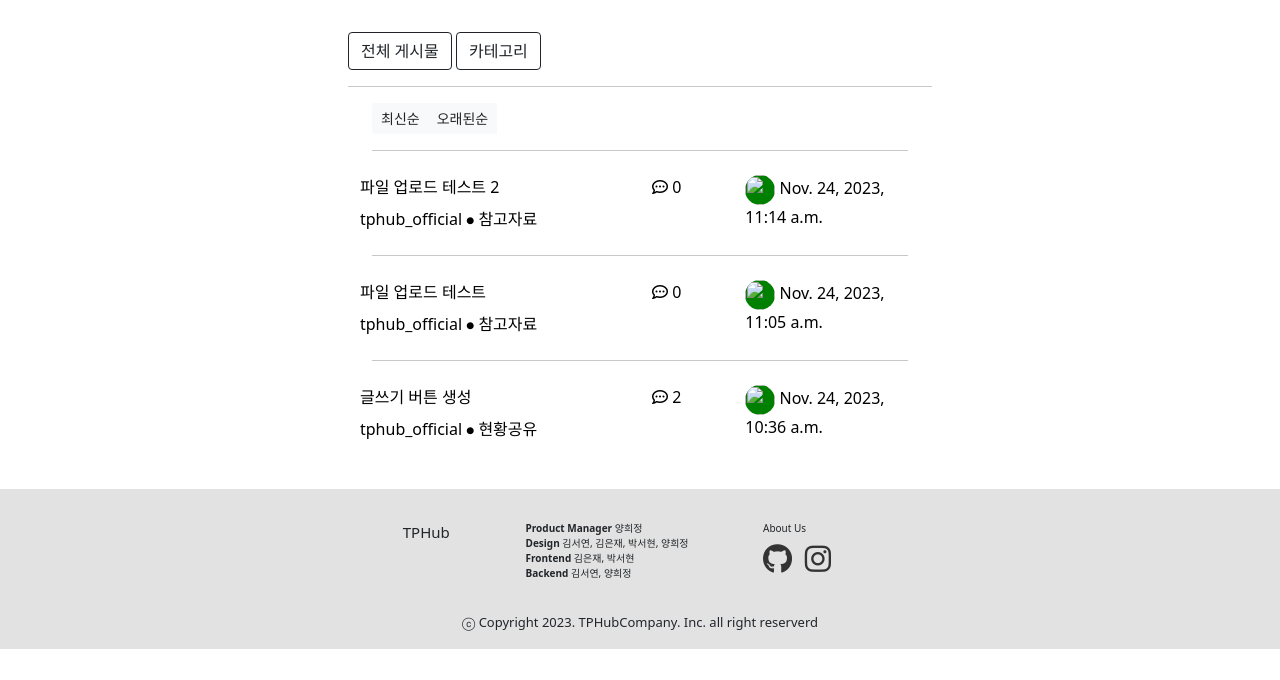
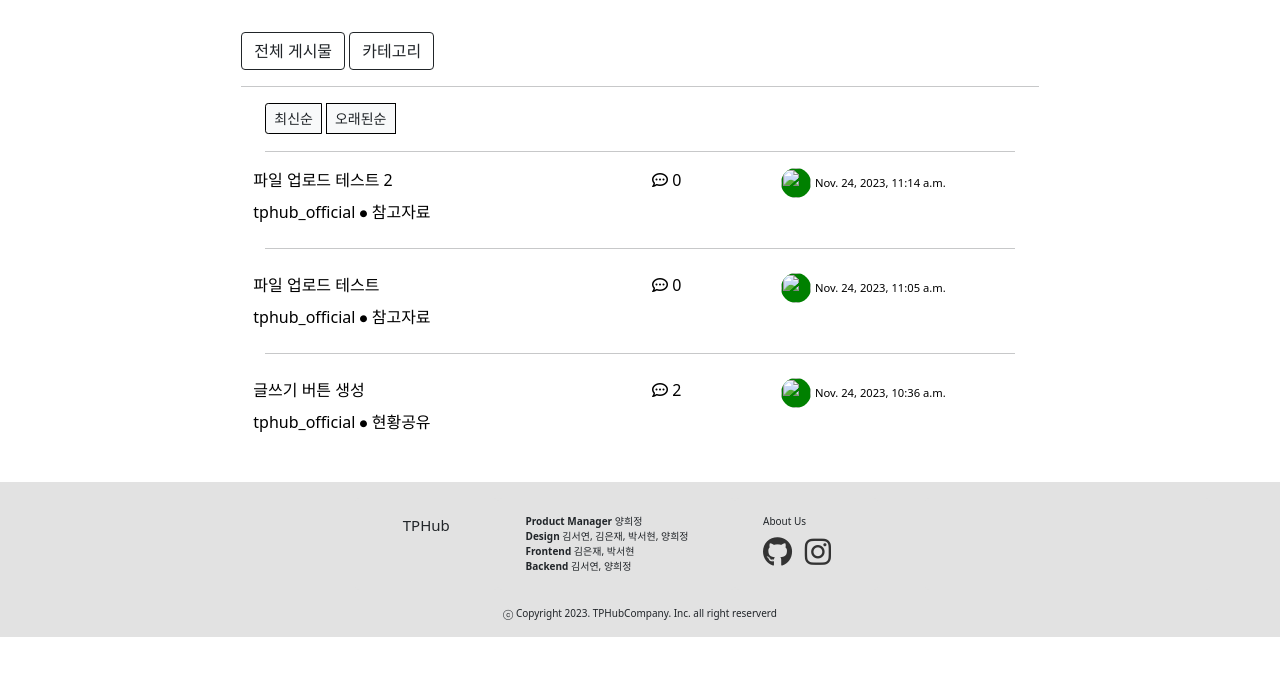
Before and after one commit to 23InternetProgramming/TPHub_official, a Django app: page /board/ in a window 1280 px wide. Shown: the part 120-800 px from the top of the page. Run offline with Django 4.2, Linux system fonts and the light colour scheme; data comes from the database, SQL or seed files in the repository; both versions use the stored data as it was after the commit; some libraries are stand-ins or nearby versions.

Commit message:
KEJ - footer,detail,category 수정

```diff
--- /dev/null
+++ b/board/static/board/css/button.css
@@ -0,0 +1,12 @@
+/* button.css */
+
+.custom-btn {
+    border: 1px solid #000000;
+    background-color: #f8f9fa;
+    color: #495057;
+    margin-right: 5px;
+ }
+
+.custom-btn:hover {
+    background-color: #d0006f;
+}
--- a/board/templates/board/base.html
+++ b/board/templates/board/base.html
@@ -45,7 +45,7 @@
 
     <div class="container-fluid my-3">
         <div class="row">
-            <div class="col-md-6 mx-auto" id="main-area">
+            <div class="col-md-8 mx-auto" id="main-area">
                     <div class="card-body">
                          <div class="row mb-2">
                             <div class="col-md-12">
--- a/board/templates/board/category_list.html
+++ b/board/templates/board/category_list.html
@@ -27,7 +27,7 @@
 
         {% for c in category_list %}
           <!-- 카테고리 상자 반복 -->
-          <a href="{{ c.get_absolute_url }}">
+          <a href="{{ c.get_absolute_url }}" style="text-decoration: none; color:black;">
             <div class="category-item">
               {% if c.head_image %} <!-- 이 if문 없으면 {{ p.head_image.url }} 이거 오류남... -->
                 <img class="center-cropped" src="{{ c.head_image.url }}" alt="{{ c }} head image">
@@ -41,7 +41,7 @@
                 </style>
               {% endif %}
               <h3>{{ c.name }}</h3>
-              <h4>{{ c.hook_text }}</h4>
+              <h5>{{ c.hook_text }}</h5>
             </div>
           </a>
         {% endfor %}
--- a/board/templates/board/post_list.html
+++ b/board/templates/board/post_list.html
@@ -3,15 +3,18 @@
 
 {% load static %}
 
+<head>
+    <link rel="stylesheet" type="text/css" href="{% static 'board/css/button.css' %}">
+</head>
 
 <div class="container">
     <div class="row">
         <div class="col-md-7">
-            <div class="btn-group" style="margin-bottom: 0px; ">
-                <button type="button" class="btn btn-sm btn-light text-dark" onclick="{{ post.change_ordering }}">최신순
-                </button>
-                <button type="button" class="btn btn-sm btn-light text-dark" onclick="changeOrdering('-pk')">오래된순
-                </button>
+            <div class="btn-group" style="margin-bottom: 1px; ">
+                <button type="button" class="btn btn-sm btn-light text-dark custom-btn"
+                        onclick="{{ post.change_ordering }}"> 최신순 </button>
+                <button type="button" class="btn btn-sm btn-light text-dark custom-btn"
+                        onclick="changeOrdering('-pk')"> 오래된순 </button>
 
                 <script src="https://code.jquery.com/jquery-3.6.4.min.js"></script>
                 <script>
@@ -34,21 +37,24 @@
                             }
                         });
                     }
+
+
                 </script>
             </div>
-
+        </div>
+        <div class="col-md-5 text-end">
             {% if user.is_authenticated %}
             {% if user.is_superuser or user.is_staff %}
-            <a class="btn btn-dark btn-sm float-end" href="/board/create_post/" role="button"
-               style="background-color: transparent; border-color: black;color: black; float-end">
-                <i class="fas fa-pen">글쓰기</i>
+            <a class="btn btn-dark btn-sm" href="/board/create_post/" role="button"
+               style="background-color: transparent; border-color: black; color: black;">
+                <i class="fas fa-pen"></i> 글쓰기
             </a>
             {% endif %}
             {% endif %}
-
         </div>
     </div>
-    <hr class="mb-4"> <!-- 공백과 선을 추가 -->
+
+    <hr>
 
     {% if post_list.exists %}
     {% for p in post_list %}
@@ -75,7 +81,7 @@
             <div class="col-md-4 text-right">
                 <img src="{{ p.author.profile_picture.url }}" alt="" style="background:green"
                      class="rounded-circle" height="30" width="30">
-                <span>{{ p.created_at }}</span>
+                <span style="font-size: 0.7em;">{{ p.created_at }}</span>
             </div>
         </div>
     </a>
--- a/board/templates/board/post_update_form.html
+++ b/board/templates/board/post_update_form.html
@@ -7,11 +7,12 @@
 {% block main_area %}
 <h1> Edit Post</h1>
 <hr>
-        <form method = "post" enctype = "multipart/form-data">
+<form method="post" enctype="multipart/form-data">
     {% csrf_token %}
     <table>
         {{ form }}
     </table>
+    <div style="text-align: right;">
         <button type="submit"> Submit</button>
 </form>
 {% endblock %}
--- a/landing_page/templates/landing_page/footer.html
+++ b/landing_page/templates/landing_page/footer.html
@@ -62,7 +62,7 @@
     </div>
 
     <div class="row">
-        <div class="text-center pt-3" style="font-size: 13px;">
+        <div class="text-center pt-3" style="font-size: 10px;">
             ⓒ Copyright 2023. TPHubCompany. Inc. all right reserverd
         </div>
     </div>
```
Also changed, not shown: board/static/board/css/comment.css (added, +32 -0 lines), board/templates/board/post_detail.html (+10 -4 lines), schedule/templates/schedule/post_list.html (deleted, +0 -36 lines), db.sqlite3, schedule/apps.py (line endings or trailing spaces), schedule/views.py (line endings or trailing spaces). Lines whose indentation alone changed are shown as unchanged.
